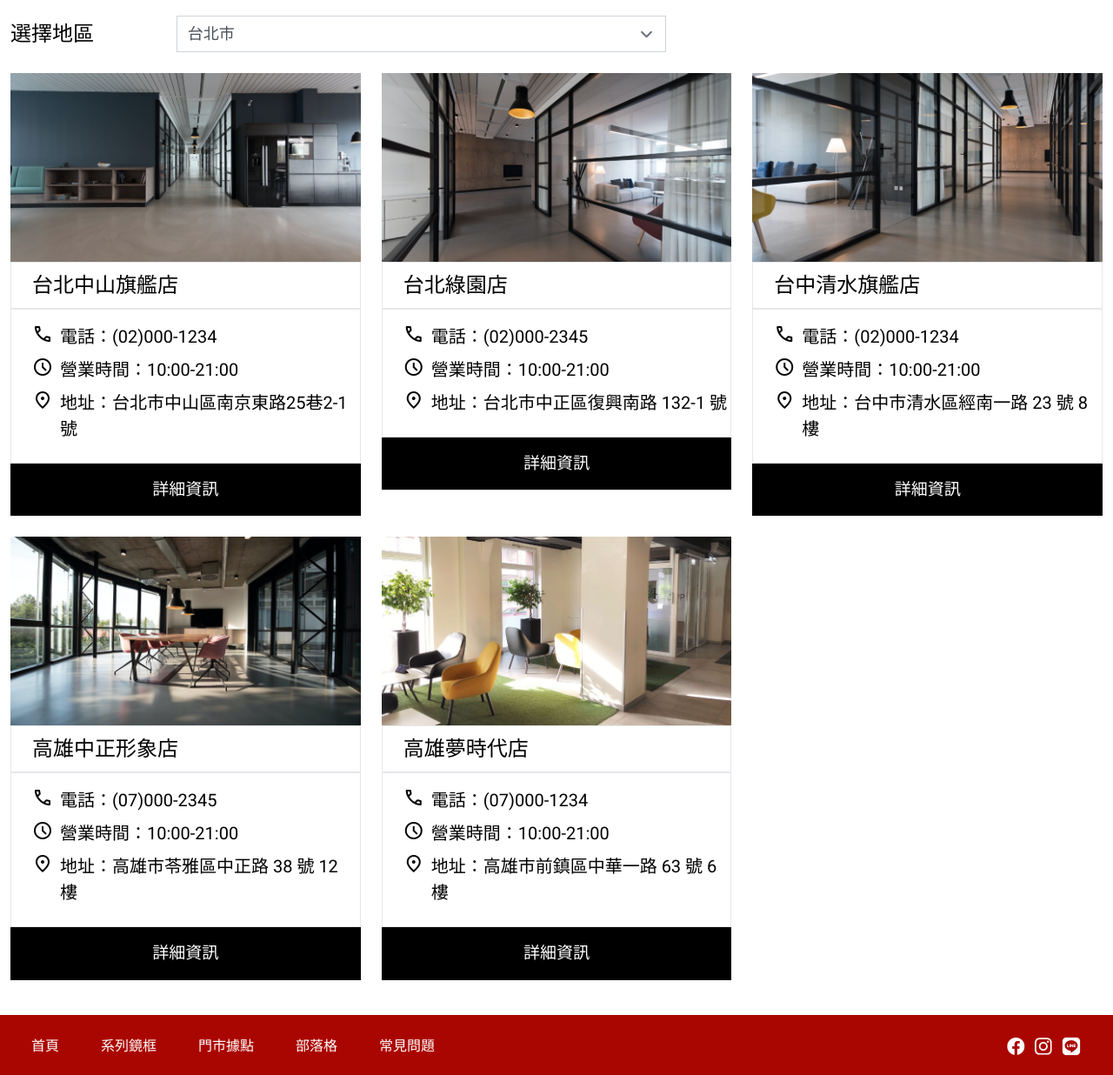
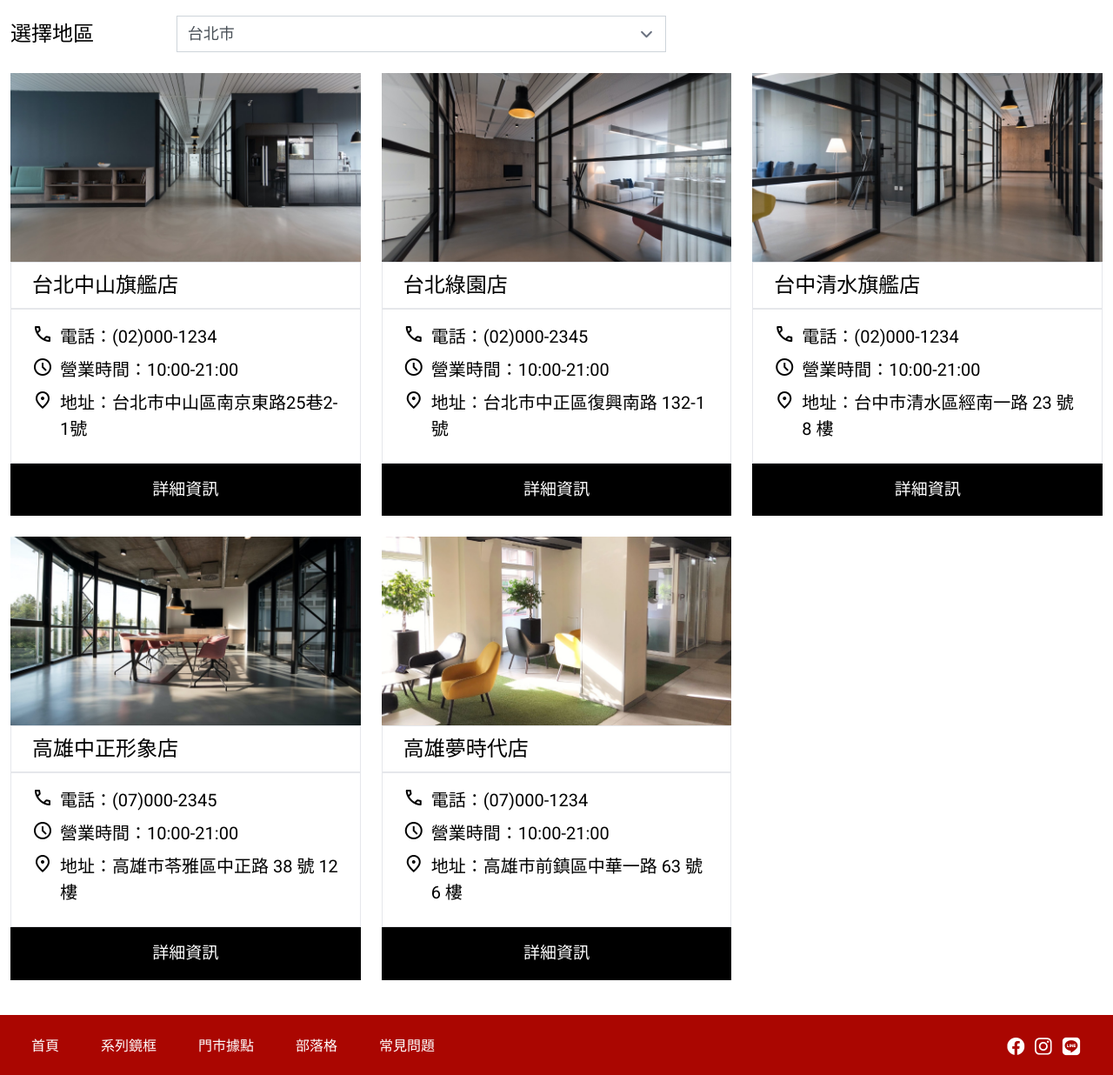
Before and after one commit to linglingsyu/week4, a plain HTML site: page store.html in a window 1280 px wide. Shown: the part 206-1442 px from the top of the page at 87% size. Drawn offline with nearby package versions, Linux system fonts and the light colour scheme.

Commit message:
Update 2022-08-07T09:14:41.477Z

```diff
--- a/store.html
+++ b/store.html
@@ -124,14 +124,14 @@
       <option value="新竹縣">新竹縣</option>
     </select>
   </div>
-  <ul class="flex flex-wrap -ml-6 gap-y-6">
-    <li class="basis-full pl-6 md:basis-1/2 lg:basis-1/3">
+  <ul class="flex flex-wrap -mx-3 gap-y-6">
+    <li class="basis-full px-3 md:basis-1/2 lg:basis-1/3">
       <img
         src="./assets/images/store-1.png"
         alt="store-1.png"
       >
       <h2 class="text-[24px] pl-6 border py-2">台北中山旗艦店</h2>
-      <ul class="border py-4 pl-6">
+      <ul class="border py-4 px-6">
         <li class="flex mb-2"><span class="material-symbols-outlined text-[24px] mr-2">
             call
           </span><span class="text-[20px]">電話：(02)000-1234</span></li>
@@ -148,13 +148,13 @@
       >詳細資訊</button>
 
     </li>
-    <li class="basis-full pl-6  md:basis-1/2 lg:basis-1/3">
+    <li class="basis-full px-3  md:basis-1/2 lg:basis-1/3">
       <img
         src="./assets/images/store-2.png"
         alt="store-2.png"
       >
       <h2 class="text-[24px] pl-6 border py-2">台北綠園店</h2>
-      <ul class="border py-4 pl-6">
+      <ul class="border py-4 px-6">
         <li class="flex mb-2"><span class="material-symbols-outlined text-[24px] mr-2">
             call
           </span><span class="text-[20px]">電話：(02)000-2345</span></li>
@@ -170,13 +170,13 @@
         class="w-full bg-black text-white text-[19px] py-4 text-center"
       >詳細資訊</button>
     </li>
-    <li class="basis-full pl-6  md:basis-1/2 lg:basis-1/3">
+    <li class="basis-full px-3  md:basis-1/2 lg:basis-1/3">
       <img
         src="./assets/images/store-3.png"
         alt="store-3.png"
       >
       <h2 class="text-[24px] pl-6 border py-2">台中清水旗艦店</h2>
-      <ul class="border py-4 pl-6">
+      <ul class="border py-4 px-6">
         <li class="flex mb-2 ">
           <span class="material-symbols-outlined text-[24px] mr-2">
             call
@@ -200,13 +200,13 @@
         class="w-full bg-black text-white text-[19px] py-4 text-center"
       >詳細資訊</button>
     </li>
-    <li class="basis-full pl-6  md:basis-1/2 lg:basis-1/3">
+    <li class="basis-full px-3  md:basis-1/2 lg:basis-1/3">
       <img
         src="./assets/images/store-4.png"
         alt="store-4.png"
       >
       <h2 class="text-[24px] pl-6 border py-2">高雄中正形象店</h2>
-      <ul class="border py-4 pl-6">
+      <ul class="border py-4 px-6">
         <li class="flex mb-2 ">
           <span class="material-symbols-outlined text-[24px] mr-2">
             call
@@ -230,13 +230,13 @@
         class="w-full bg-black text-white text-[19px] py-4 text-center"
       >詳細資訊</button>
     </li>
-    <li class="basis-full pl-6  md:basis-1/2 lg:basis-1/3">
+    <li class="basis-full px-3  md:basis-1/2 lg:basis-1/3">
       <img
         src="./assets/images/store-5.png"
         alt="store-5.png"
       >
       <h2 class="text-[24px] pl-6 border py-2">高雄夢時代店</h2>
-      <ul class="border py-4 pl-6">
+      <ul class="border py-4 px-6">
         <li class="flex mb-2 ">
           <span class="material-symbols-outlined text-[24px] mr-2">
             call
```
Also changed, not shown: assets/style/all.css.
